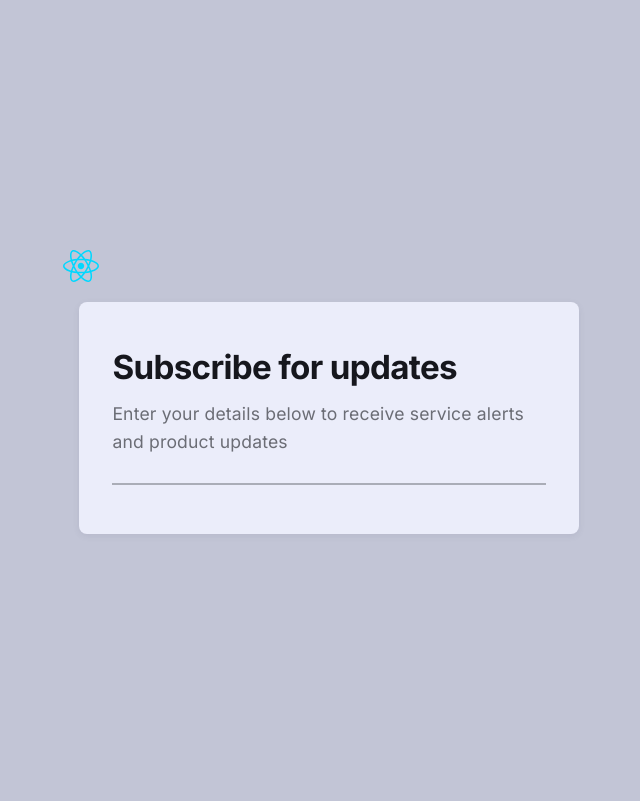
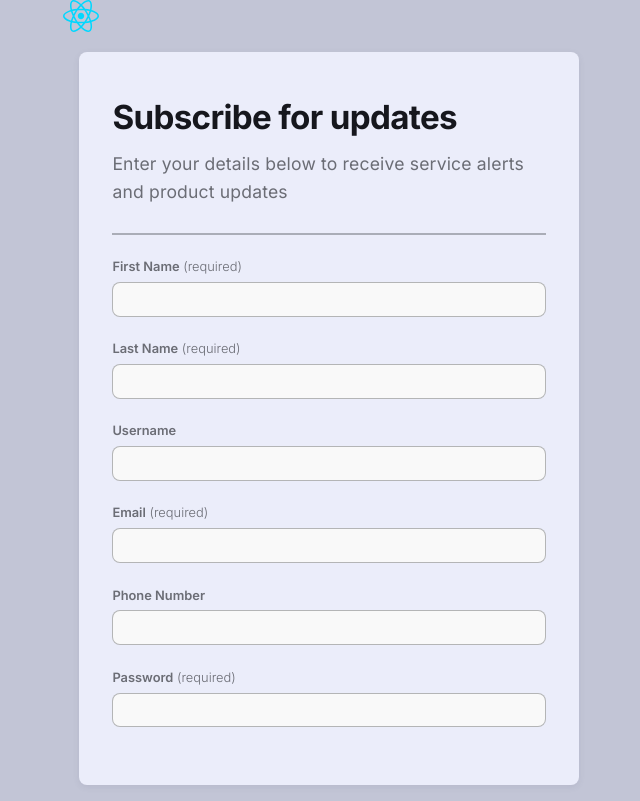
Before and after one commit to olgavegh/registration-form-react, a React (Vite) app: page / in a window 1280 px wide. Shown: the whole page, without its empty margins (311-951 px from the left). Built offline with nearby package versions, Linux system fonts and the light colour scheme.

Commit message:
Create the form with InputFiels components

```diff
--- a/src/App.css
+++ b/src/App.css
@@ -22,3 +22,39 @@
   transition: transform 0.2s ease, box-shadow 0.2s ease;
   color: var(--text-weak, #555);
 }
+
+/* ========================================
+   FORM
+======================================== */
+
+.input-field {
+  display: flex;
+  flex-direction: column;
+  gap: var(--space-2xs-xs);
+
+  margin-top: var(--space-s-m);
+  margin-bottom: var(--space-s-m);
+
+  & > * {
+    margin-top: 0;
+    margin-bottom: 0;
+  }
+
+  input {
+    padding: var(--space-xs);
+    border: 1px solid var(--stroke-weak);
+    border-radius: var(--radius);
+    outline: none;
+    transition: border-color 0.2s, box-shadow 0.2s;
+
+    background-color: var(--background-field);
+
+    &:hover {
+      border: 2px solid var(--color-primary);
+    }
+    &:focus {
+      border: 2px solid var(--color-primary);
+      box-shadow: 0 0 3px 0px var(--color-primary);
+    }
+  }
+}
--- a/src/App.jsx
+++ b/src/App.jsx
@@ -1,10 +1,28 @@
 import { useState } from "react";
 import reactLogo from "./assets/react.svg";
 import Header from "./components/Header";
+import InputField from "./components/InputField";
 import "./App.css";
 
 function App() {
-  const [count, setCount] = useState(0);
+  const inputs = [
+    { id: "firstName", label: "First Name", required: true, type: "text" },
+    { id: "lastName", label: "Last Name", required: true, type: "text" },
+    { id: "userName", label: "Username", required: false, type: "text" },
+    { id: "email", label: "Email", required: true, type: "mail" },
+    {
+      id: "phoneNumber",
+      label: "Phone Number",
+      required: false,
+      type: "number",
+    },
+    {
+      id: "password",
+      label: "Password",
+      required: true,
+      type: "password",
+    },
+  ];
 
   return (
     <>
@@ -15,7 +33,19 @@ function App() {
       </header>
       <main>
         <div className="card">
-          <Header />
+          <form>
+            <Header />
+            {inputs.map((item) => {
+              return (
+                <InputField
+                  id={item.id}
+                  label={item.label}
+                  type={item.type}
+                  required={item.required}
+                />
+              );
+            })}
+          </form>
         </div>
       </main>
     </>
--- /dev/null
+++ b/src/components/InputField.jsx
@@ -0,0 +1,18 @@
+function InputField(props) {
+  return (
+    <div className="input-field">
+      <label htmlFor={props.id} className="">
+        <strong>{props.label}</strong>{" "}
+        {props.required ? <span>(required)</span> : ""}
+      </label>
+      <input
+        id={props.id}
+        type={props.type}
+        className=""
+        required={props.required}
+      />
+    </div>
+  );
+}
+
+export default InputField;
--- a/src/index.css
+++ b/src/index.css
@@ -26,12 +26,13 @@
   --fill: hsla(230, 15%, 10%, 0.2);
   --card: hsl(230, 58%, 95%);
   --background: hsl(230, 20%, 80%);
+  --background-field: #f9f9f9;
   --radius: 8px;
   --shadow: 0 2px 6px hsla(230, 15%, 40%, 0.1);
   --transition: 180ms cubic-bezier(0.2, 0.9, 0.3, 1);
 
   /* @link https://utopia.fyi/space/calculator?c=360,16,1.2,1536,18,1.414,4,2,&s=0.5,1.5|2|3|5,s-l&g=s,l,xl,12 */
-
+  --space-2xs: clamp(0.25rem, 0.2309rem + 0.085vw, 0.3125rem);
   --space-xs: clamp(0.5rem, 0.4809rem + 0.085vw, 0.5625rem);
   --space-s: clamp(1rem, 0.9617rem + 0.1701vw, 1.125rem);
   --space-m: clamp(1.5rem, 1.4426rem + 0.2551vw, 1.6875rem);
@@ -40,6 +41,7 @@
   --space-2xl: clamp(5rem, 4.8087rem + 0.8503vw, 5.625rem);
 
   /* One-up pairs */
+  --space-2xs-xs: clamp(0.25rem, 0.1543rem + 0.4252vw, 0.5625rem);
   --space-xs-s: clamp(0.5rem, 0.3087rem + 0.8503vw, 1.125rem);
   --space-s-m: clamp(1rem, 0.7895rem + 0.9354vw, 1.6875rem);
   --space-m-l: clamp(1.5rem, 1.2704rem + 1.0204vw, 2.25rem);
@@ -125,7 +127,8 @@ p {
 }
 p.small,
 #userTable,
-input {
+input,
+label {
   font-size: var(--step--1);
   font-weight: 300;
   letter-spacing: 0;
@@ -144,9 +147,13 @@ h3,
 h4,
 p,
 input,
+label,
 hr {
   margin-top: var(--space-xs-s);
   margin-bottom: var(--space-xs-s);
+}
+strong {
+  font-weight: 600;
 }
 
 /* ========================================
```
